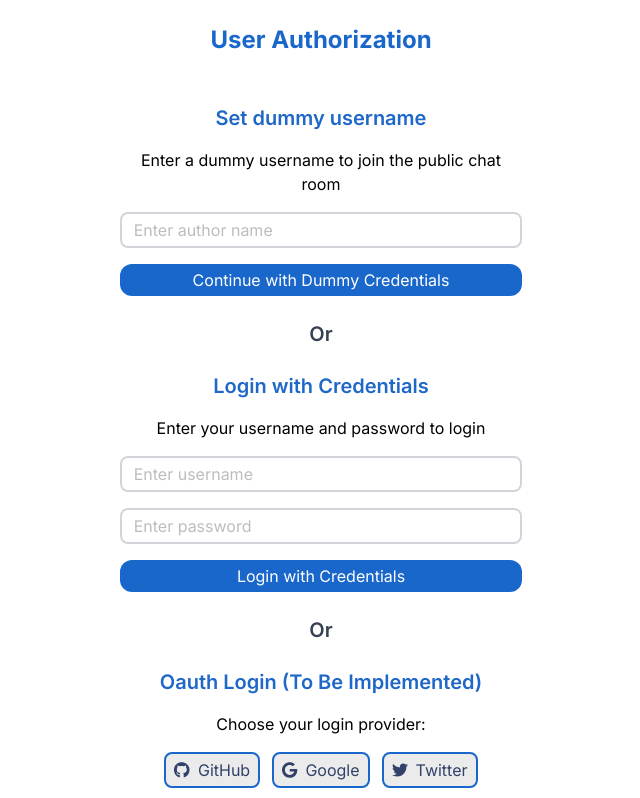
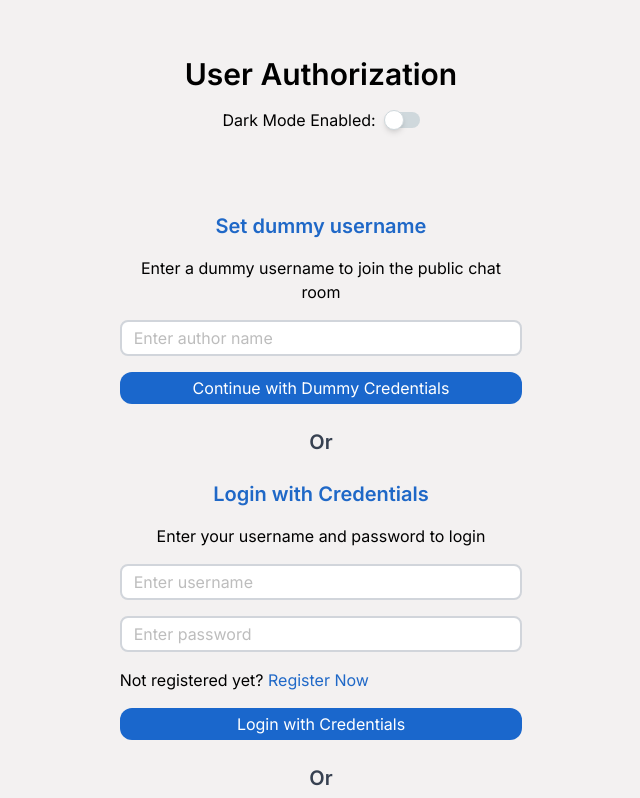
Before and after one commit to TheAttentionSeeker5050/next-chat-app, a Next.js app: page /login in a window 1280 px wide. Shown: the top 798 px of the page, without its empty margins (319-959 px from the left). Built offline with nearby package versions, Linux system fonts and the light colour scheme.

Commit message:
fixing night mode

```diff
--- a/src/components/DarkThemeToggleSwitch.tsx
+++ b/src/components/DarkThemeToggleSwitch.tsx
@@ -15,7 +15,7 @@ export default function DarkThemeToggleSwitch() {
     return (
         <div className='flex flex-row gap-3'>
             <span className='dark:text-fore-secondary-dark'> Dark Mode Enabled:</span>
-            <Switch color="blue" defaultChecked crossOrigin={undefined} onChange={handleToggleNightMode}/>
+            <Switch color="blue" defaultChecked={nightMode == true} crossOrigin={undefined} onChange={handleToggleNightMode}/>
         </div>
     );
 }
--- /dev/null
+++ b/src/components/HeaderComponent.tsx
@@ -0,0 +1,15 @@
+import DarkThemeToggleSwitch from "@/components/DarkThemeToggleSwitch";
+
+interface HeaderComponentProps  {
+    title: string;
+    transparentBackground?: boolean;
+};
+
+export default function HeaderComponent(props: HeaderComponentProps) {
+    return (
+        <header className={`${props.transparentBackground == true ? "" : "bg-back-secondary-light dark:bg-back-dark " } pt-8 pb-10 mb-4 flex flex-col gap-4 items-center w-full`}>
+          <h1 className='text-3xl font-semibold dark:text-fore-titles-dark'>{props.title}</h1>
+          <DarkThemeToggleSwitch />
+        </header>
+    );
+};
--- a/src/components/LoginWithCredentialsForm.tsx
+++ b/src/components/LoginWithCredentialsForm.tsx
@@ -1,3 +1,4 @@
+import Link from "next/link";
 
 interface LoginWithCredentialsFormProps {
     // submitHandler: FormEventHandler<HTMLFormElement>;
@@ -19,6 +20,8 @@ const LoginWithCredentialsForm: React.FC<LoginWithCredentialsFormProps> = ({ set
             <input type="text" name="username" id="username" placeholder="Enter username" className="border-2 pl-3 pr-2 border-fore-secondary-light py-1 rounded-lg" max={30} />
             <input type="password" name="password" id="password" placeholder="Enter password" className="border-2 pl-3 pr-2 border-fore-secondary-light py-1 rounded-lg" max={30} />
 
+            <p>Not registered yet? <Link href={"#"} className="text-blue-balloons-secondary-light">Register Now</Link></p>
+
             <button type="submit" className="text-fore-blue-balloons-light bg-blue-balloons-light rounded-xl px-2 py-1 hover:bg-blue-balloons-light-hover">Login with Credentials</button>
 
         </form>
--- a/src/pages/_document.tsx
+++ b/src/pages/_document.tsx
@@ -5,9 +5,9 @@ export default function Document() {
 
 
   return (
-    <Html lang="en" >
+    <Html lang="en" className='m-0 p-0 dark:bg-back-secondary-dark bg-back-light'>
       <Head />
-      <body >
+      <body className='m-0 p-0 dark:bg-back-secondary-dark bg-back-light'>
         <Main />
         <NextScript />
       </body>
--- a/src/pages/index.tsx
+++ b/src/pages/index.tsx
@@ -31,6 +31,7 @@ import { GetServerSideProps } from 'next';
 import { Database, connectDatabaseEmulator, getDatabase, off, onChildAdded, onChildChanged, onChildRemoved, onValue, ref } from "firebase/database";
 import firebase from '@/firebase';
 import { getFromLocalStorage } from '@/context/localStorageHandlers';
+import HeaderComponent from '@/components/HeaderComponent';
 
 // implement the custom font
 const inter = Inter({ subsets: ['latin'] });
@@ -194,16 +195,14 @@ export default function Home({ messages}: {messages: MessageModelFirebase[]}) {
   }
 
   return (
-    <div className={`${inter.className} ${nightMode === true ? 'dark' : ''} `}>
+    <div className={`${inter.className} ${nightMode === true ? 'dark' : ''} w-screen `}>
       <Head>
         <title>Next.js Chat App - Group Conversation</title>
         <meta name="description" content="Group Conversation" />
       </Head>
-      <main className={`flex flex-col gap-6 dark:bg-back-secondary-dark bg-back-light min-h-screen`}>
-        <nav className="bg-back-secondary-light dark:bg-back-dark pt-8 pb-10 mb-4 flex flex-col gap-4 items-center">
-          <h1 className='text-3xl font-semibold dark:text-fore-titles-dark'>Group Conversation</h1>
-          <DarkThemeToggleSwitch />
-        </nav>
+      <main className={`flex flex-col gap-6 min-h-screen`}>
+
+        <HeaderComponent title='Group Conversation'/>
 
         <section id="message-list-container" className="flex flex-col gap-6 w-full px-6 mb-20 dark:bg-back-secondary-dark">
 
--- a/src/pages/login.tsx
+++ b/src/pages/login.tsx
@@ -14,6 +14,7 @@ import { useRouter } from 'next/router';
 import SetDummyUsernameForm from '@/components/SetDummyUsernameForm';
 import LoginWithCredentialsForm from '@/components/LoginWithCredentialsForm';
 import LoginWithOauthForm from '@/components/LoginWithOauthForm';
+import HeaderComponent from '@/components/HeaderComponent';
 
 
 const inter = Inter({ subsets: ['latin'] });
@@ -31,7 +32,8 @@ export default function Login() {
   let router = useRouter();
 
   return (
-    <>
+    <div className={`${inter.className} ${nightMode === true ? 'dark' : ''} dark:bg-back-secondary-dark bg-back-light`}>
+
       <Head>
         <title>Next.js Chat App - Set Author</title>
         <meta name="description" content="Set Author" />
@@ -39,7 +41,8 @@ export default function Login() {
       <main
         className={`${inter.className} flex flex-col gap-6 px-3 my-6 mx-auto w-full mobile:w-96 tablet:w-1/3 `}
         >
-        <h1 className='text-2xl text-center font-bold mb-6 text-blue-balloons-light'>User Authorization</h1>
+        {/* <h1 className='text-2xl text-center font-bold mb-6 text-blue-balloons-light'>User Authorization</h1> */}
+        <HeaderComponent title='User Authorization' transparentBackground={true} />
         {error && <p className="text-red-500">{error}</p>}
         <SetDummyUsernameForm setAuthor={setAuthor} setError={setError} setAuthorId={setAuthorId} router={router} />
 
@@ -51,8 +54,7 @@ export default function Login() {
 
         <LoginWithOauthForm/>
 
-
       </main>
-    </>
+    </div>
   );
 };
```
